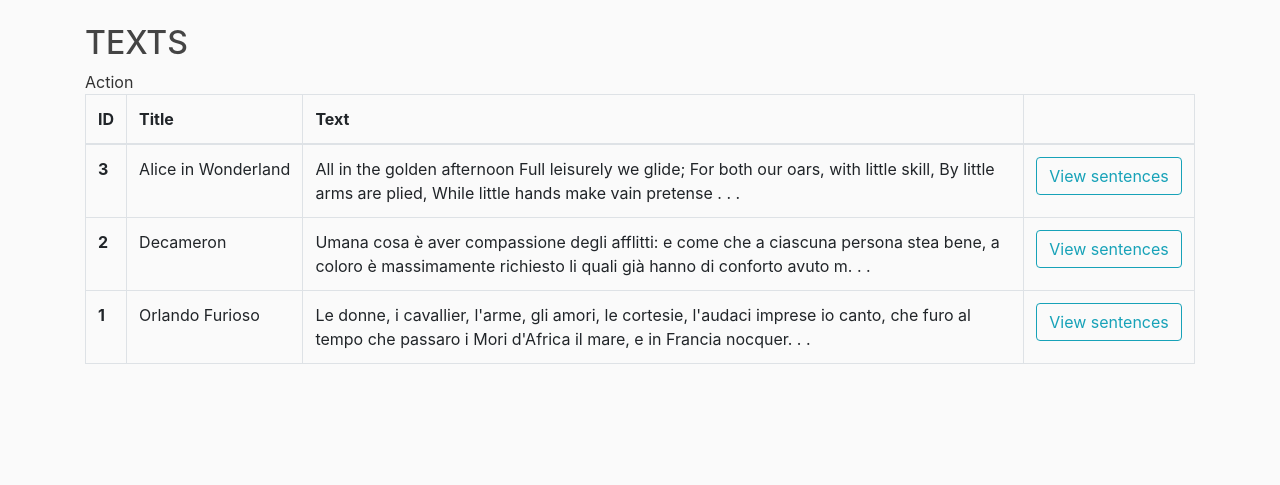
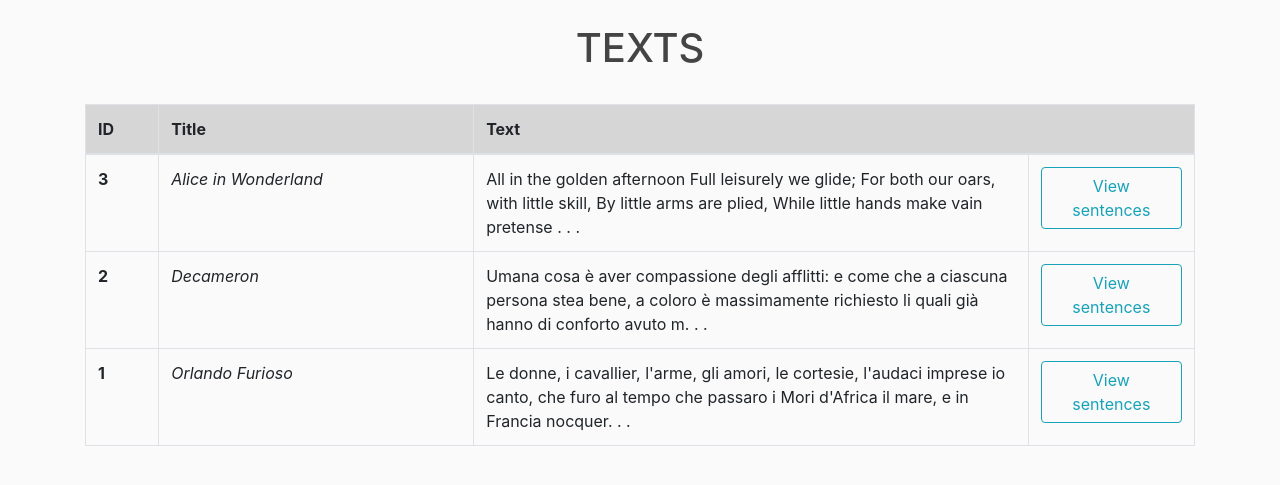
Before and after one commit to elypaolazz/flask_text, a Flask app: page /view_text in a window 1280 px wide. Shown: the part 56-541 px from the top of the page. Run offline with Flask 2, Linux system fonts and the light colour scheme; data comes from the database, SQL or seed files in the repository; both versions use the stored data as it was after the commit; parts of the project's set-up code (start-up, migrations or seed data) failed here and were passed over; some libraries are stand-ins or nearby versions.

Commit message:
Modified view_texts.html, sent.html, words.html, edit_words.html, routes.py

```diff
--- a/flaskblog/routes.py
+++ b/flaskblog/routes.py
@@ -67,12 +67,16 @@
 def words(sent_id):
     sent = Sent.query.get_or_404(sent_id)
     words = Words.query.filter_by(sentowner=sent)
-    return render_template('words.html', title='Words', sent=sent, words=words)
+    text = Texts.query.filter_by(id=sent.owner_id)
+    # text = Texts.query.filter_by(id=sent.owner_id)
+    # print(text)
+    return render_template('words.html', sent=sent, words=words, text=text)
 
 @app.route("/edit_words/<int:sent_id>", methods=['GET', 'POST'])
 def edit_words(sent_id):
     sent = Sent.query.get_or_404(sent_id)
     words = Words.query.filter_by(sentowner=sent)
+    text = Texts.query.filter_by(id=sent.owner_id)
     form = Edit_words()
 
     # if form.validate_on_submit():
@@ -86,7 +90,7 @@
     #     current_words.pos = last.tag
     #     print(words.pos)
     #     db.session.commit()
-    return render_template('edit_words.html', title='Words', sent=sent, words=words, form=form)
+    return render_template('edit_words.html', title='Words', sent=sent, words=words, form=form, text=text)
 
 @app.route("/edit_words/<int:words_id>/update", methods=['GET', 'POST'])
 def update_pos(words_id):
--- a/flaskblog/templates/sent.html
+++ b/flaskblog/templates/sent.html
@@ -1,10 +1,11 @@
 {% extends "layout.html" %}
 {% block content %}
-<h2>SENTENCES</h2>
+<h1 class="text-center , font-italic">{{ title }}</h1><br>
+<h2 class="font-weight-light">SENTENCES</h2>
 <!-- <button type="button" class="btn btn-danger btn-sm m-1" data-toggle="modal" data-target="#deleteModal">Delete</button> -->
 <table class="table table-bordered">
     <thead>
-      <tr>
+      <tr class="table-active">
         <th scope="col">ID</th>
         <th scope="col" style="width: 72%;">Sentence</th>
         <th scope="col" colspan="2">Action</th>
--- a/flaskblog/templates/view_text.html
+++ b/flaskblog/templates/view_text.html
@@ -1,22 +1,22 @@
 {% extends "layout.html" %}
 {% block content %}
-<h2>TEXTS</h2>
+<h1 class="text-center">TEXTS</h1><br>
 <table class="table table-bordered">
     <thead>
-      <tr>
+      <tr class="table-active">
         <th scope="col">ID</th>
         <th scope="col">Title</th>
-        <th scope="col" style="width: 65%;">Text</th>
-        <th scope="col"></th>Action</th>
+        <th scope="col" style="width: 65%;" colspan="2">Text</th>
+
       </tr>
     </thead>
     <tbody>
         {% for i in texts %}
         <tr>
           <th>{{ i.id }}</th>
-          <td>{{ i.title }}</td>
+          <td class="font-italic">{{ i.title }}</td>
           <td>{{ i.text[0:160] }}. . .</td>
-          <td><a class="btn btn-outline-info" href="{{ url_for('sent', texts_id=i.id) }}">View sentences</a></td>
+          <td style="width: 15%;"><a class="btn btn-outline-info" href="{{ url_for('sent', texts_id=i.id) }}">View sentences</a></td>
         </tr>
         {% endfor %}
     </tbody>
```
Also changed, not shown: flaskblog/templates/edit_words.html (+5 -2 lines), flaskblog/templates/words.html (+5 -2 lines), flaskblog/site.db.
